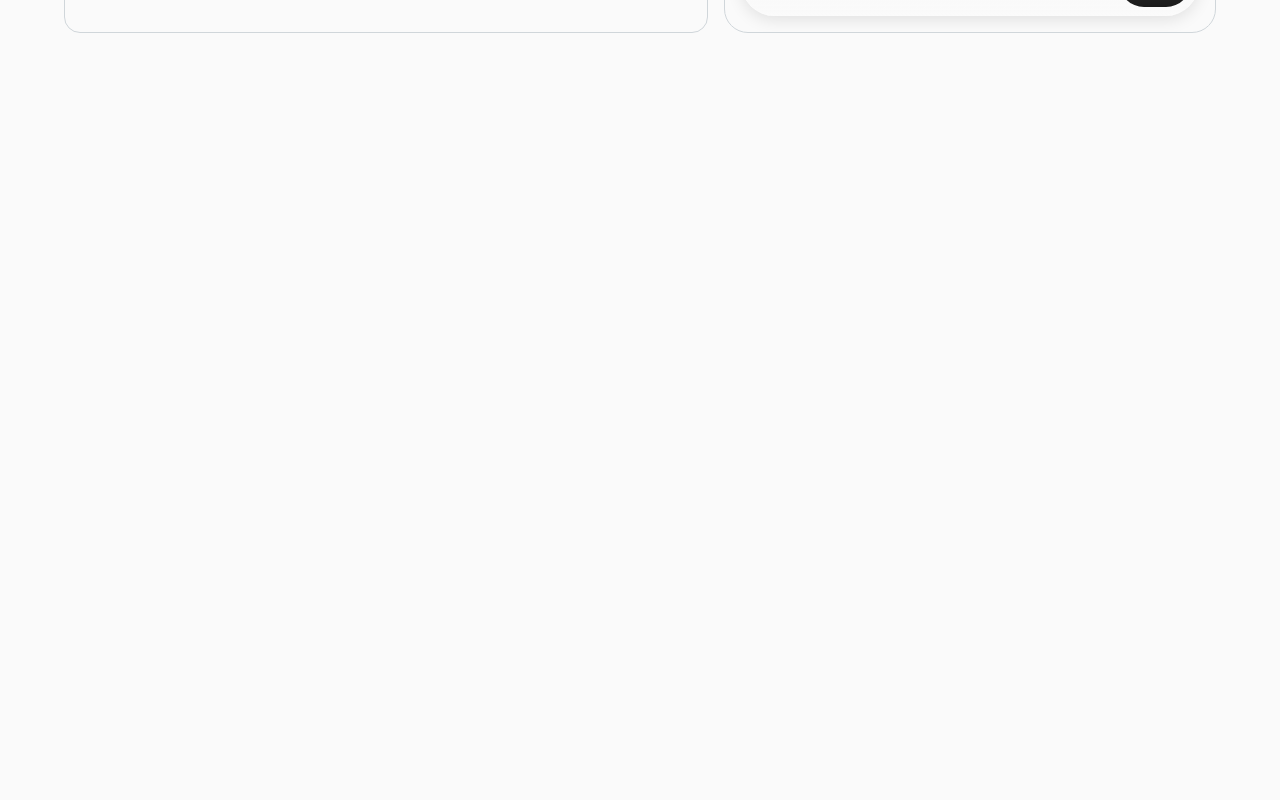
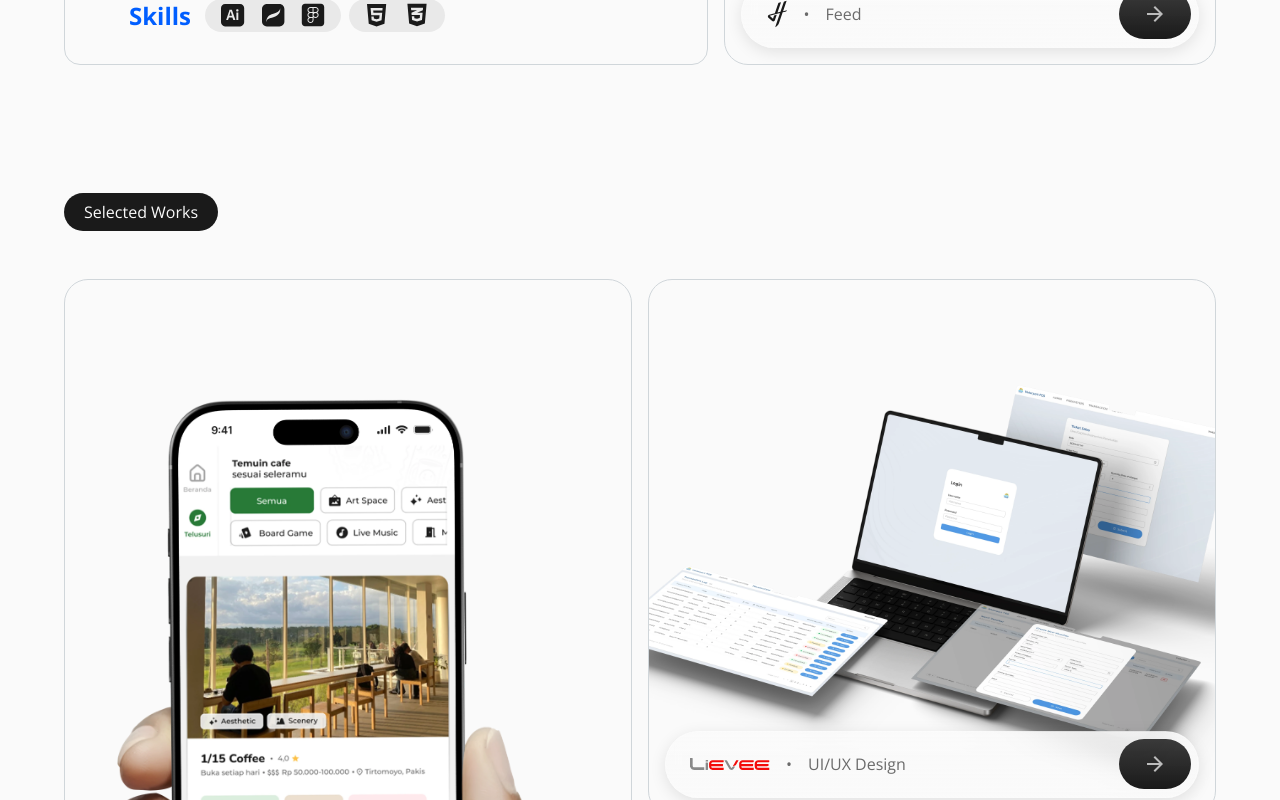
Before and after one commit to jojohanssart/Portfolio-Josiah-Hans-React, a React (Vite) app: page / in a window 1280 px wide. Shown: the part 1660-2460 px from the top of the page. Built offline with nearby package versions, Linux system fonts and the light colour scheme.

Commit message:
Add contents and grid styling to work section

```diff
--- a/src/App.jsx
+++ b/src/App.jsx
@@ -5,18 +5,16 @@ import { Works } from "@/sections/Works";
 import { Footer } from "@/sections/Footer";
 
 function App() {
-
   return (
-    <main >
+    <main>
       <Hero />
       <Navbar />
       <About />
-      <div style={{ height: '200vh', background: 'transparent' }} />
+      {/* <div style={{ height: "50vh", background: "transparent" }} /> */}
       <Works />
       <Footer />
     </main>
-
-  )
+  );
 }
 
 export default App
--- a/src/components/ProjectCards.jsx
+++ b/src/components/ProjectCards.jsx
@@ -18,7 +18,13 @@ export const Cards = ({ project }) => {
             <div className={styles.overlay} />
 
             {/* Info Bar */}
-            <div className={styles.infoBar}>
+            <div className={styles.infoBar}
+                style={{
+                    backdropFilter: "blur(10px)",
+                    WebkitBackdropFilter: "blur(10px)",
+                    backgroundImage: "var(--bg-glass)",
+                }}
+            >
                 <div className={styles.leftContent}>
                     <img src={project.logo} alt="" className={styles.projectLogo} />
                     <div className={styles.textGroup}>
--- a/src/components/projectcards.module.css
+++ b/src/components/projectcards.module.css
@@ -67,22 +67,22 @@
 
     background-image: var(--bg-glass);
     border: 1px solid var(--border-glass);
-
-    backdrop-filter: blur(8px);
-    -webkit-backdrop-filter: blur(8px);
     border-radius: 100px;
 
+    container-type: inline-size;
     box-shadow: var(--shadow-sm);
 }
 
 .leftContent {
     display: flex;
+    align-items: center;
     gap: 1rem;
 }
 
 .projectLogo {
     height: 28px;
     width: auto;
+    max-width: 80px;
 }
 
 .textGroup {
@@ -95,6 +95,7 @@
 
 .dot,
 .categoryText {
+    display: none;
     text-decoration: none;
 }
 
@@ -124,3 +125,11 @@
 .container:hover .arrowButton {
     width: 96px;
 }
+
+@container (min-width: 320px) {
+
+    .dot,
+    .categoryText {
+        display: flex;
+    }
+}
--- a/src/index.css
+++ b/src/index.css
@@ -124,7 +124,7 @@
   main {
     display: flex;
     flex-direction: column;
-    gap: 2rem;
+    gap: 3rem;
   }
 
   .font-serif {
--- a/src/sections/Works.jsx
+++ b/src/sections/Works.jsx
@@ -1,7 +1,32 @@
+import styles from "./works.module.css";
+
+import { projects } from "../data/projectsData";
+import { Cards } from "../components/ProjectCards";
 
 export const Works = () => {
-    return <section>
-        works
+    return <section id="works" className={`${styles.section}`}>
+
+        <div className={`${styles.sectionContainer}`}>
+            <div className={styles.headerWrapper}>
+                <div className={`${styles.header}`}>
+                    <h2 className={styles.h2}>Selected Works</h2>
+                </div>
+            </div>
+
+            <div className={styles.grid}>
+                {projects.map((project) => (
+                    <div
+                        key={project.id}
+                        className={`${styles.cardWrapper} ${styles[`area-p${project.id}`]}`}
+                        style={{
+                            gridArea: `p${project.id}`
+                        }}
+                    >
+                        <Cards project={project} />
+                    </div>
+                ))}
+            </div>
+        </div>
 
     </section>
 }
--- a/src/sections/about.module.css
+++ b/src/sections/about.module.css
@@ -1,6 +1,7 @@
 .aboutContainer {
   display: flex;
   gap: 1rem;
+  margin-top: 2rem;
 
   width: 100%;
   max-width: 1400px;
--- a/src/sections/hero.module.css
+++ b/src/sections/hero.module.css
@@ -136,8 +136,9 @@
   color: var(--white);
   box-shadow: 0px 0px 80px 0px var(--blue-400);
 
+  rotate: calc(0deg);
   cursor: pointer;
-  transition: background-color 0.4s ease-out;
+  transition: background-color 0.4s ease-out, rotate 0.5s ease;
 }
 
 .buttonCTA:hover {
@@ -146,6 +147,7 @@
 
   border: 1px solid var(--blue-500);
 
+  rotate: calc(1.5deg);
   box-shadow: none;
   box-sizing: border-box;
 }
--- /dev/null
+++ b/src/sections/works.module.css
@@ -0,0 +1,118 @@
+.sectionContainer {
+    display: flex;
+    flex-direction: column;
+    align-items: center;
+
+    gap: 1rem;
+
+    margin: 0 auto;
+    margin-top: 2rem;
+    padding: 0 1rem;
+
+    width: 100%;
+
+    box-sizing: border-box;
+}
+
+.headerWrapper {
+    display: flex;
+    justify-content: center;
+
+    width: 100%;
+    max-width: 1400px;
+}
+
+.header {
+    display: flex;
+
+    padding: 0.5rem 1.25rem;
+
+    max-width: max-content;
+    border-radius: var(--max);
+
+    color: var(--white);
+    background-color: var(--black-400);
+}
+
+.h2 {
+    font-size: 1rem;
+    font-weight: 400;
+
+    margin: 0;
+    padding: 0;
+}
+
+.grid {
+    display: grid;
+    width: 100%;
+    max-width: 1400px;
+
+    grid-template-columns: 1fr;
+    grid-template-rows: 400px 400px 400px 400px;
+    gap: 1rem;
+
+    grid-template-areas:
+        'p1'
+        'p2'
+        'p3'
+        'p4';
+
+
+    margin: 0 auto;
+}
+
+.cardWrapper {
+    width: 100%;
+    border-radius: 16px;
+    overflow: hidden;
+}
+
+@media (min-width: 425px) {
+    .grid {
+        grid-template-rows: 560px 560px 560px 560px;
+    }
+
+    .sectionContainer {
+        margin-top: 3rem;
+        padding: 0 2rem;
+        gap: 2rem;
+    }
+}
+
+@media (min-width: 768px) {
+    .grid {
+        grid-template-columns: 1fr 1fr;
+        grid-template-rows: 400px 400px;
+        grid-template-areas:
+            'p1 p2'
+            'p3 p4';
+    }
+
+    .sectionContainer {
+        padding: 0 4rem;
+    }
+
+    .headerWrapper {
+        justify-content: flex-start;
+    }
+}
+
+@media (min-width: 1180px) {
+    .grid {
+        grid-template-columns: 1fr 1fr 1fr 1fr;
+        grid-template-rows: 260px 260px 400px;
+        grid-template-areas:
+            'p1 p1 p2 p2'
+            'p1 p1 p2 p2'
+            'p1 p1 p3 p4';
+    }
+
+    .cardWrapper {
+        min-height: 260px;
+    }
+
+    .sectionContainer {
+        margin-top: 4rem;
+        gap: 3rem;
+    }
+}
```
Also changed, not shown: src/assets/icons/start-friday-logo.svg.
